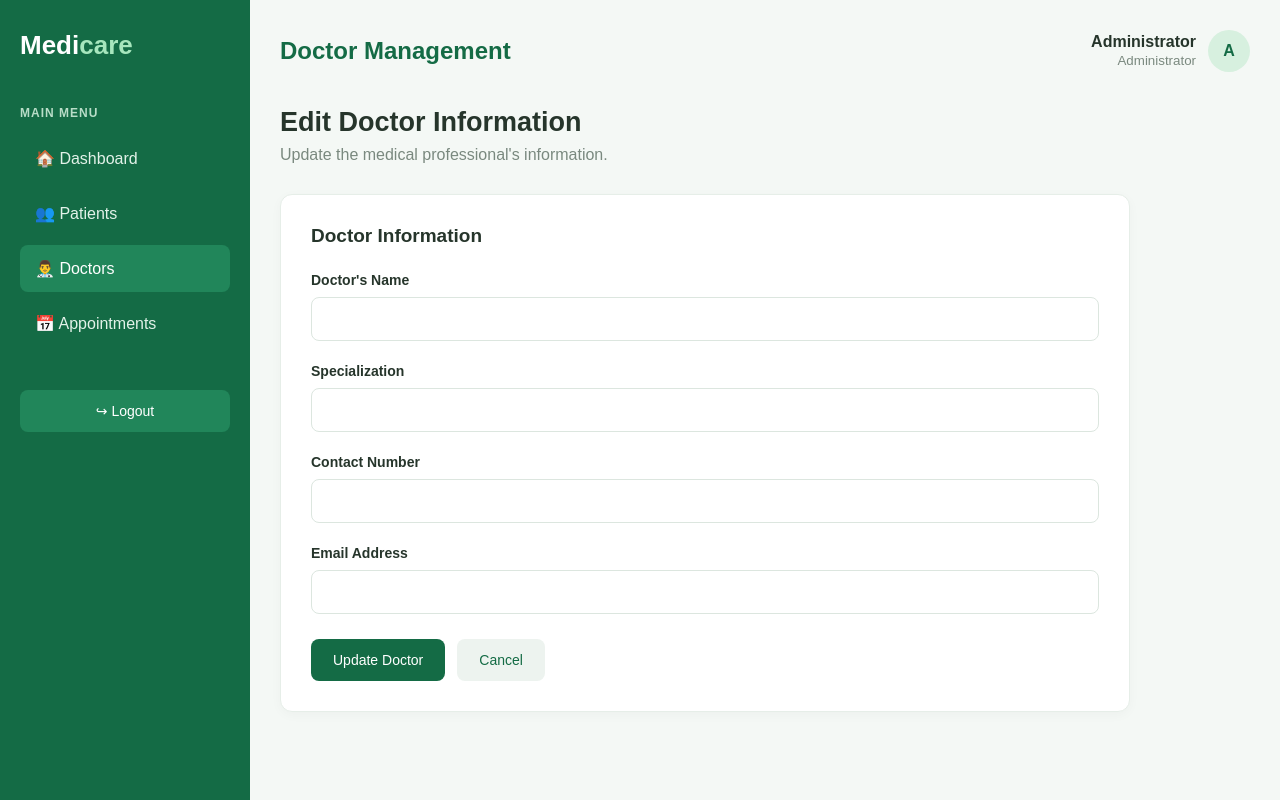
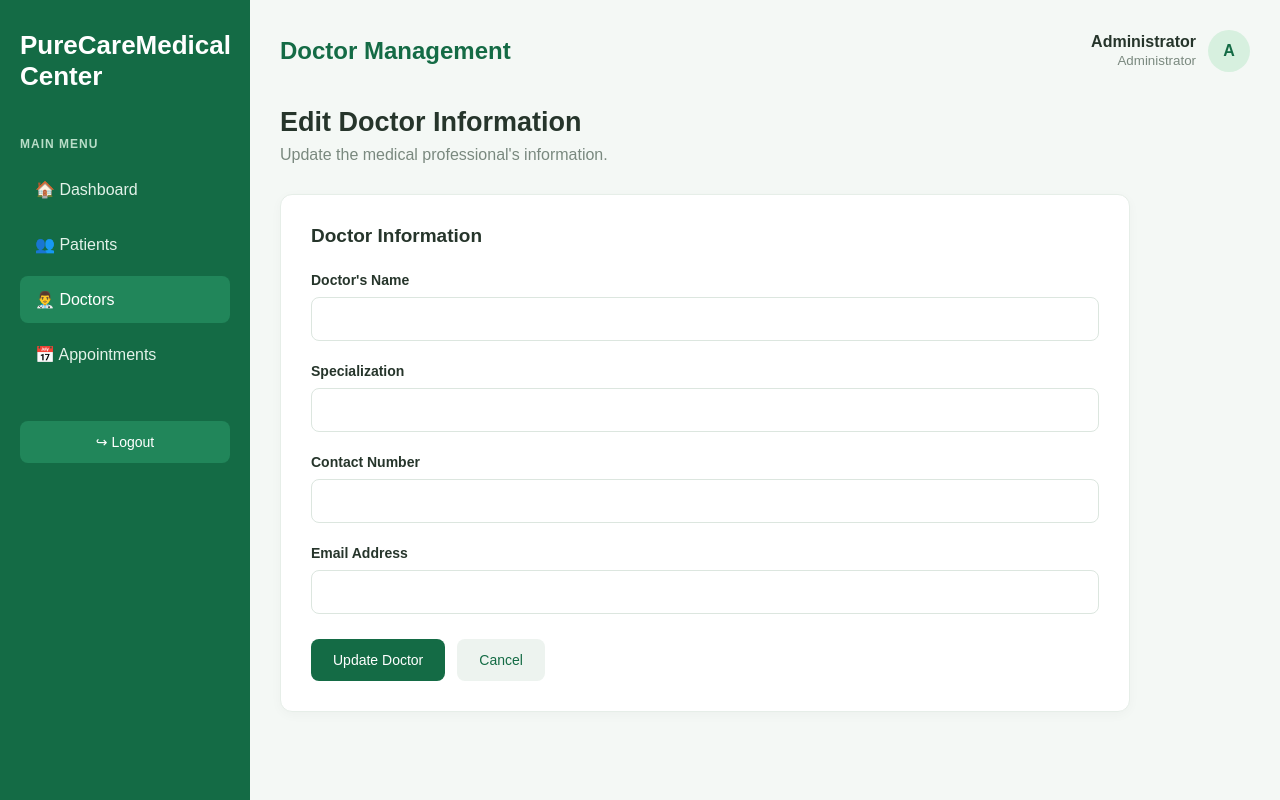
Before and after one commit to barinakatefranz-ctrl/purecare-medical-center, a Laravel app: template resources/views/doctors/edit.blade.php in a window 1280 px wide. Run offline with Laravel 12, Linux system fonts and the light colour scheme; the template is opened without the code that fills it, so the values that code supplies are empty; parts of the project's set-up code (start-up, migrations or seed data) failed here and were passed over.

Commit message:
Update edit.blade.php

```diff
--- a/resources/views/doctors/edit.blade.php
+++ b/resources/views/doctors/edit.blade.php
@@ -242,7 +242,8 @@
 
     <aside class="sidebar">
 
-        <div class="logo">Medi<span>care</span></div>
+        <div class="logo">PureCareMedical
+        Center</div>
 
         <h4>MAIN MENU</h4>
 
```
